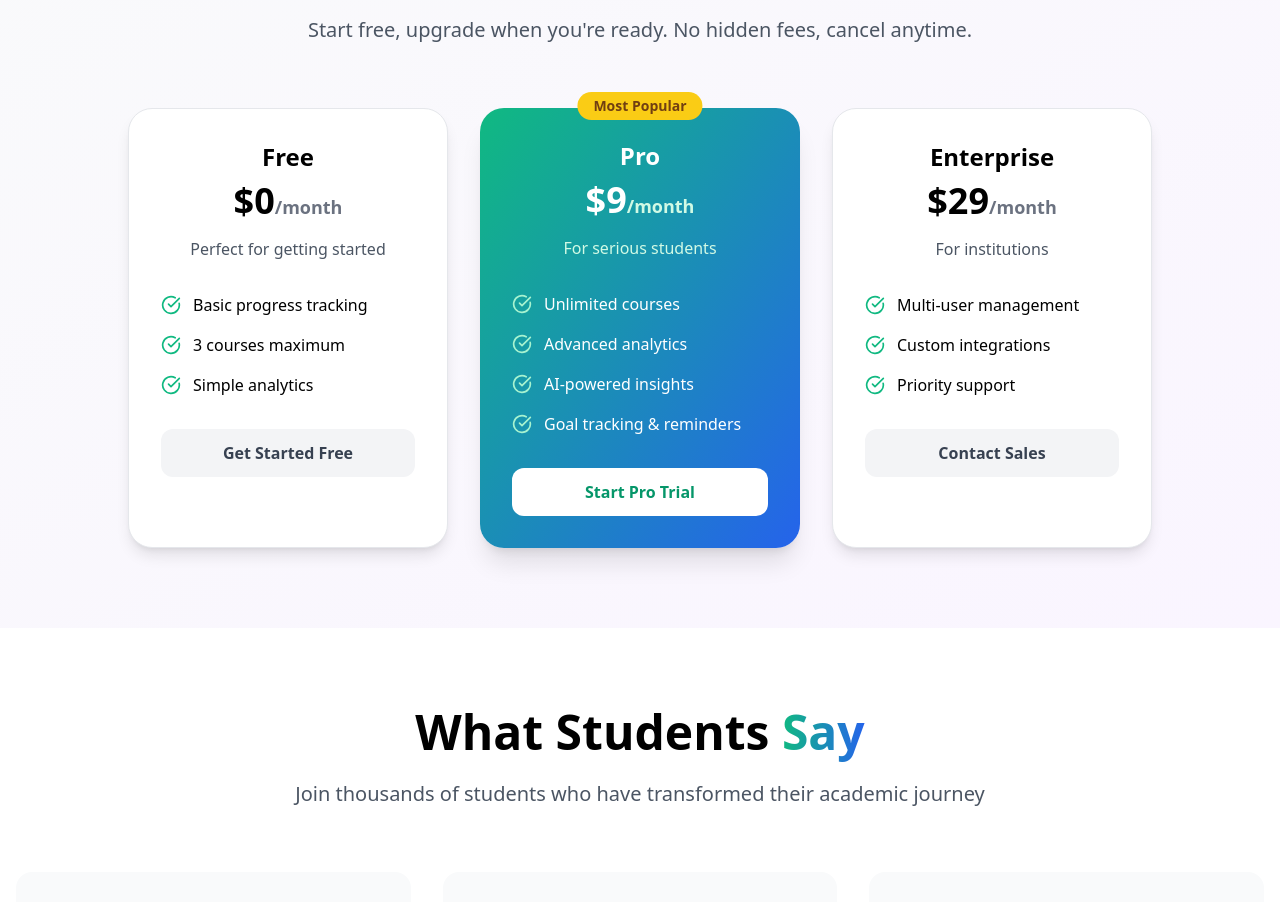
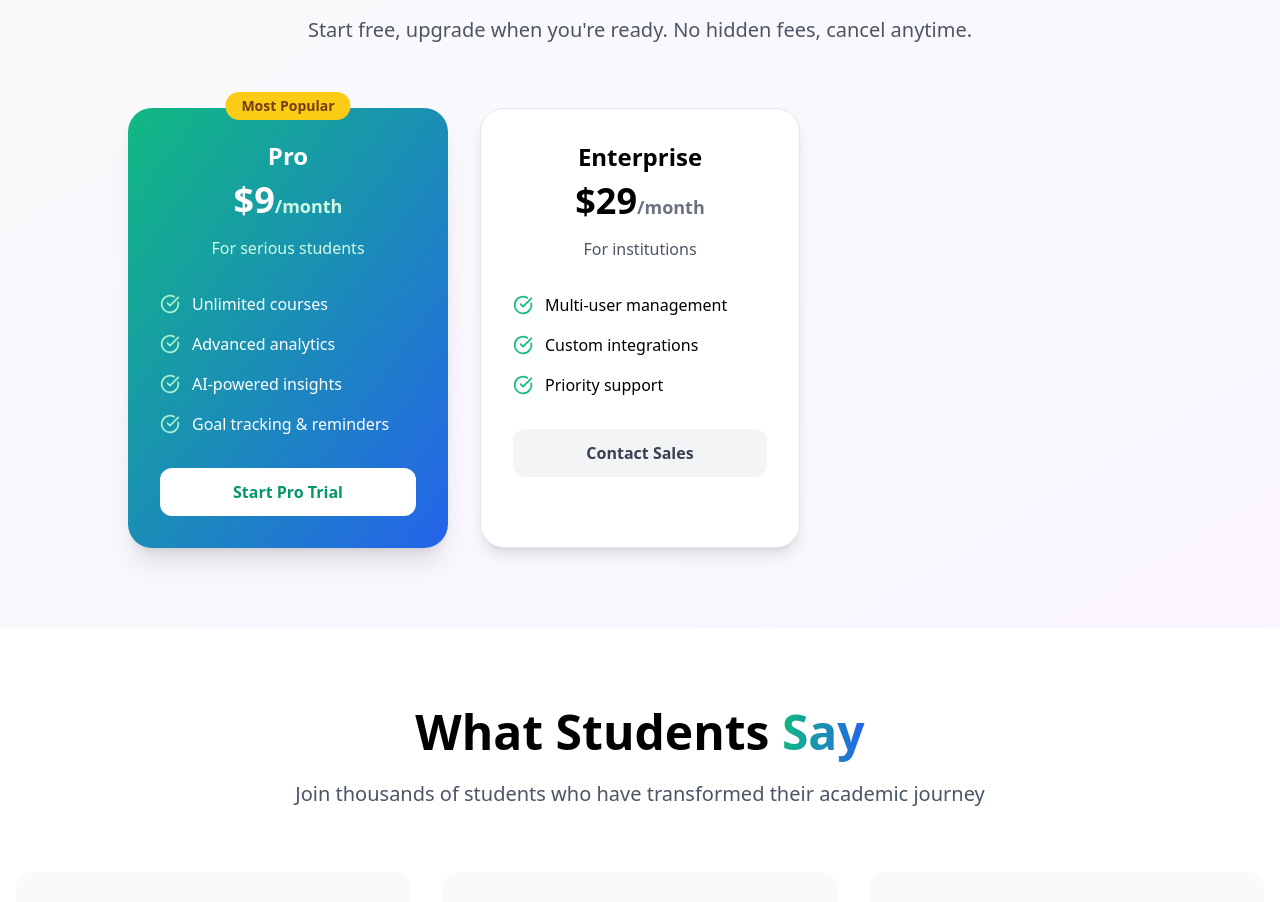
Before and after one commit to dkhedekar79/Trackademic, a React (Vite) app: page / in a window 1280 px wide. Shown: the part 3041-3943 px from the top of the page. Built offline with nearby package versions, Linux system fonts and the light colour scheme; no server answers.

Commit message:
Manual code updates made to file: src/pages/Landing.jsx

```diff
--- a/src/pages/Landing.jsx
+++ b/src/pages/Landing.jsx
@@ -462,40 +462,8 @@ const Landing = () => {
           </div>
 
           <div className="grid lg:grid-cols-3 gap-8 max-w-5xl mx-auto">
-            {/* Free Plan */}
-            <motion.div
-              className="bg-white rounded-3xl p-8 shadow-lg border border-gray-200"
-              initial={{ opacity: 0, y: 50 }}
-              whileInView={{ opacity: 1, y: 0 }}
-              transition={{ duration: 0.6 }}
-              viewport={{ once: true }}
-            >
-              <div className="text-center mb-8">
-                <h3 className="text-2xl font-bold mb-2">Free</h3>
-                <div className="text-4xl font-bold mb-4">$0<span className="text-lg text-gray-500">/month</span></div>
-                <p className="text-gray-600">Perfect for getting started</p>
-              </div>
-              <ul className="space-y-4 mb-8">
-                <li className="flex items-center space-x-3">
-                  <CheckCircle className="w-5 h-5 text-emerald-500" />
-                  <span>Basic progress tracking</span>
-                </li>
-                <li className="flex items-center space-x-3">
-                  <CheckCircle className="w-5 h-5 text-emerald-500" />
-                  <span>3 courses maximum</span>
-                </li>
-                <li className="flex items-center space-x-3">
-                  <CheckCircle className="w-5 h-5 text-emerald-500" />
-                  <span>Simple analytics</span>
-                </li>
-              </ul>
-              <Link
-                to="/signup"
-                className="w-full bg-gray-100 text-gray-700 py-3 rounded-xl font-semibold text-center block hover:bg-gray-200 transition-colors"
-              >
-                Get Started Free
-              </Link>
-            </motion.div>
+
+
 
             {/* Pro Plan */}
             <motion.div
```
